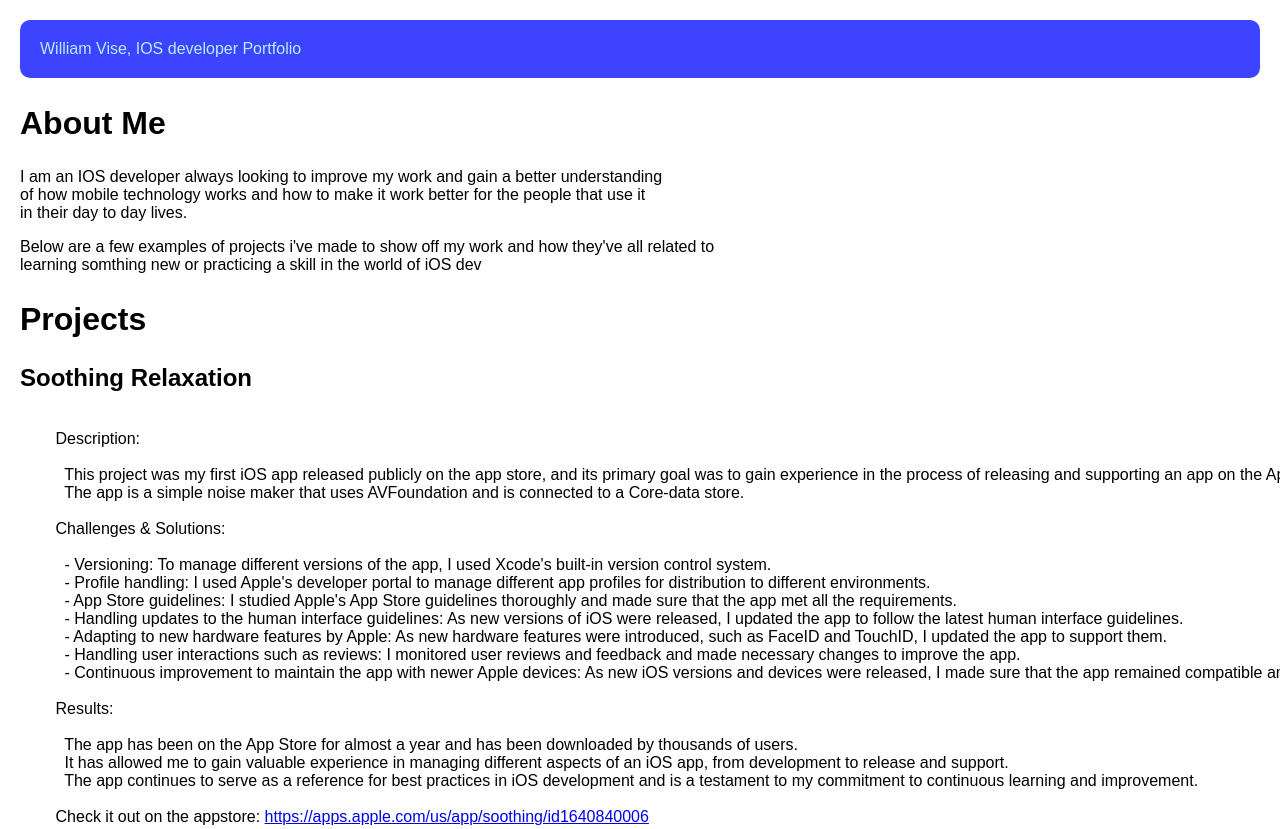
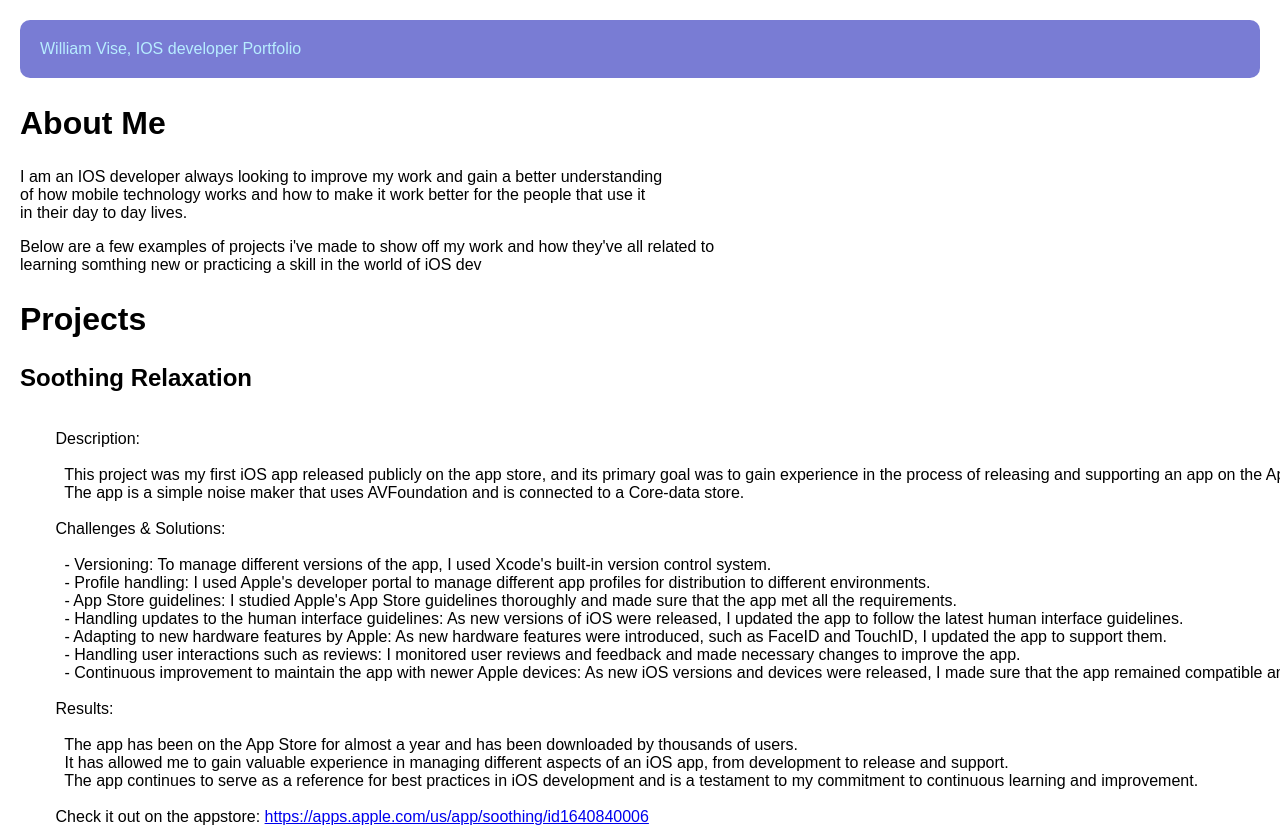
Before and after one commit to lydess/lydess.github.io, a plain HTML site: page index.html in a window 1280 px wide. Shown: the top 829 px of the page. Drawn offline with Linux system fonts and the light colour scheme.

```diff
--- a/index.css
+++ b/index.css
@@ -5,7 +5,7 @@ body {
 }
 
 header {
-  background: rgb(61, 67, 255);
+  background: rgb(121, 124, 212);
   color: rgb(183, 237, 255);
   padding: 20px;
   border-radius:  10px;
```
Also changed, not shown: about.html (+2 -0 lines).
